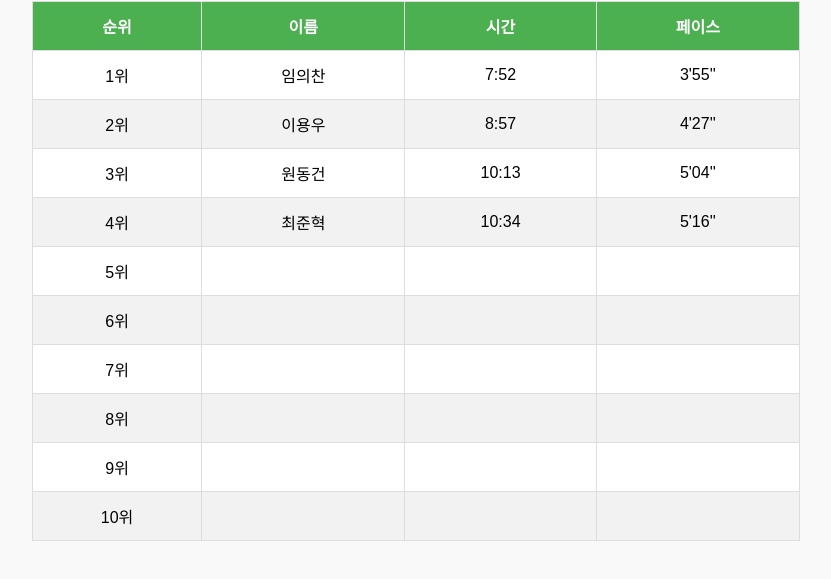
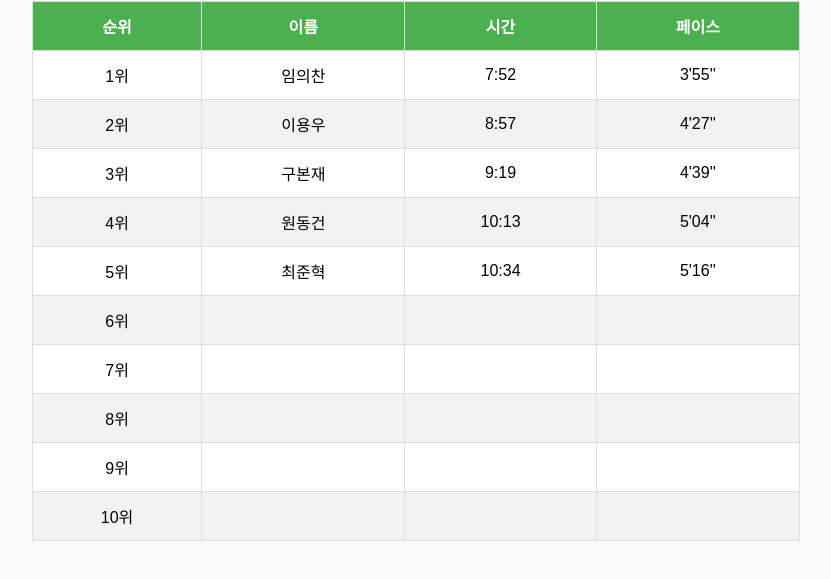
Before and after one commit to gkamp0/MBC-rankingboard, a plain HTML site: page ranking_board_men.html in a window 1280 px wide. Shown: the part 85-664 px from the top of the page, without its empty margins (224-1055 px from the left). Drawn offline with Linux system fonts and the light colour scheme.

Commit message:
Update ranking_board_men.html

```diff
--- a/ranking_board_men.html
+++ b/ranking_board_men.html
@@ -63,23 +63,23 @@
                 <td>8:57</td>
                 <td>4'27''</td>
             </tr>
+             <tr>
+                <td>3위</td>
+                <td>구본재</td>
+                <td>9:19</td>
+                <td>4'39''</td>
+            </tr>
             <tr>
-                <td>3위</td>
+                <td>4위</td>
                 <td>원동건</td>
                 <td>10:13</td>
                 <td>5'04''</td>
             </tr>
             <tr>
-                <td>4위</td>
+                <td>5위</td>
                 <td>최준혁</td>
                 <td>10:34</td>
                 <td>5'16''</td>
-            </tr>
-            <tr>
-                <td>5위</td>
-                <td></td>
-                <td></td>
-                <td></td>
             </tr>
             <tr>
                 <td>6위</td>
```
